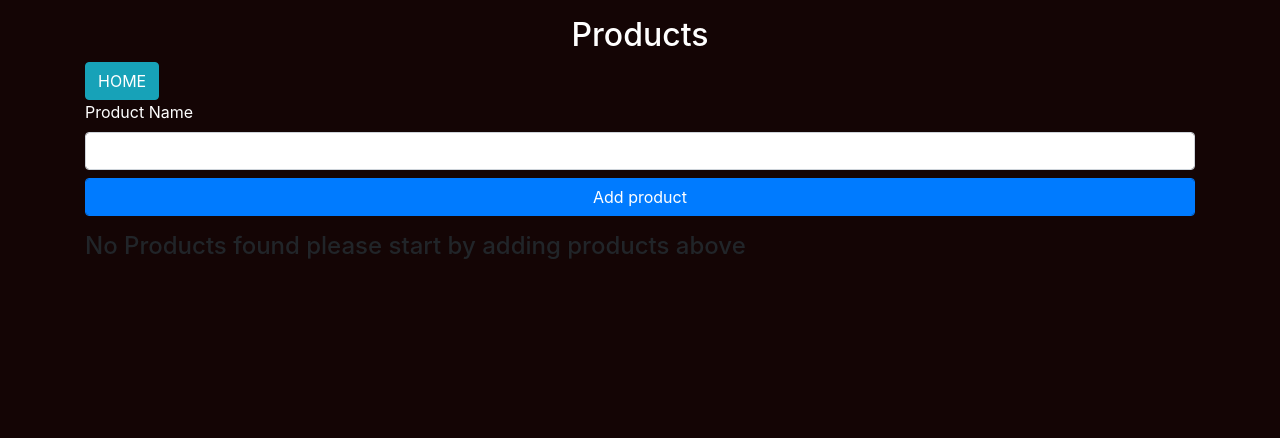
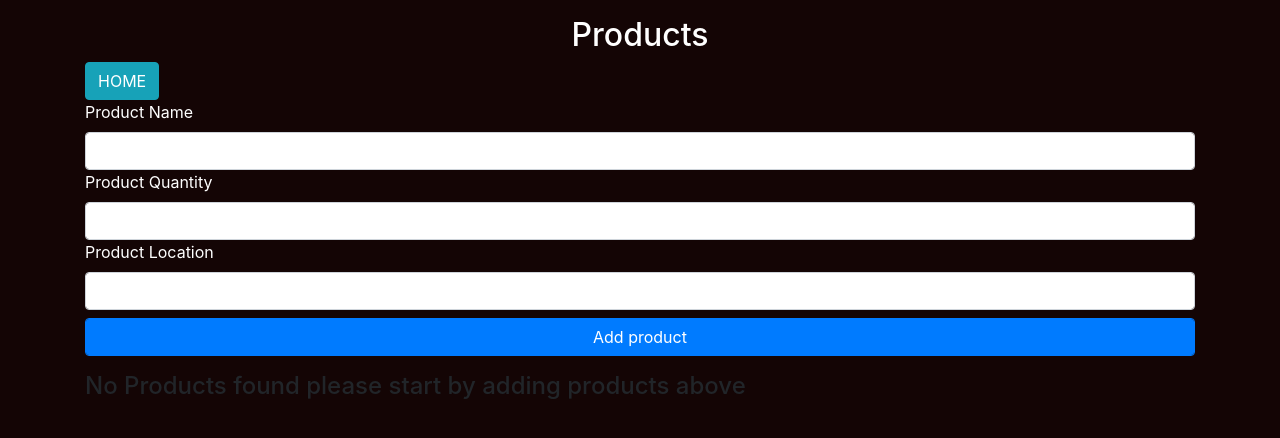
Before and after one commit to gautaman06/Inventory-management-system, a Flask app: page /products in a window 1280 px wide. Shown: the top 438 px of the page. Run offline with Flask 2, Linux system fonts and the light colour scheme; data that the repository does not hold is empty; some libraries are stand-ins or nearby versions.

Commit message:
Update products.html

```diff
--- a/template/products.html
+++ b/template/products.html
@@ -23,6 +23,14 @@
                 Product Name
             </label>
             <input type="text" class="form-control" name="product-name" id="product-name">
+            <label for="product-quan" style="color:#fff" "font-family:verdana">
+                 Product Quantity
+            </label>
+            <input type="number" class="form-control" quan="product-quan" id="product-quan" min="1">
+            <label for="product-loc" style="color:#fff" "font-family:verdana">
+                 Product Location
+            </label>
+            <input type="text" class="form-control" loc="product-loc" id="product-loc">
             <input type="submit" class="form-control btn-primary mt-2" value="Add product">
         </div>
     </form>
@@ -38,13 +46,22 @@
                 NAME
             </th>
             <th>
-                UPDATE
+                Quantity
             </th>
+            <th>
+                Location
+            </th>
+            <th>
+                Update
+            </th>
+
         </thead>
         {% for product in products %}
         <tr>
             <td style="color:#fff" "font-family:verdana">{{product.id}}</td>
             <td style="color:#fff" "font-family:verdana">{{product.name}}</td>
+            <td style="color:#fff" "font-family:verdana">{{product.quan}}</td>
+            <td style="color:#fff" "font-family:verdana">{{product.loc}}</td>
             <td>
                 <a href="/products/{{product.id}}/update" class="btn btn-info">EDIT PRODUCTS</a>
             </td>
```
